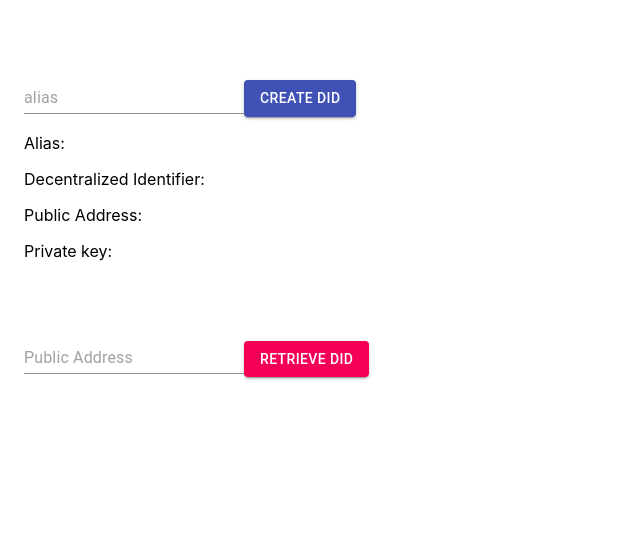
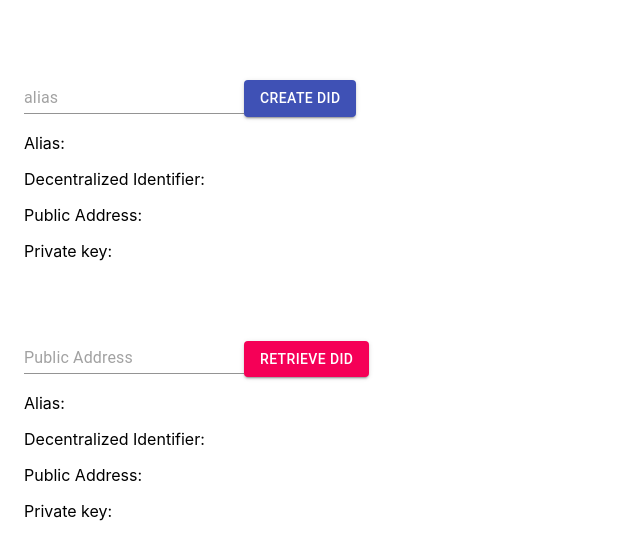
Before and after one commit to kwanxhen/did-mongodb, a React (Create React App) app: page / in a window 1280 px wide. Shown: the top 560 px of the page, without its empty margins (0-640 px from the left). Built offline with nearby package versions, Linux system fonts and the light colour scheme.

Commit message:
working version of create and retrieve functions

```diff
--- a/controllers/didController.js
+++ b/controllers/didController.js
@@ -9,7 +9,7 @@ module.exports = {
   },
   readOne: function (req, res) {
     //req.params gives you the id here
-    console.log("readOne req --- ", req);
+    // console.log("readOne req --- ", req);
     // Did.findById(req.params);
     Did.findOne({ publicAddress: req.params.publicAddress })
       .then((retrievedDid) => res.json(retrievedDid))
--- a/src/components/buttonRetrieveDid/index.js
+++ b/src/components/buttonRetrieveDid/index.js
@@ -7,38 +7,57 @@ import Input from "@material-ui/core/Input";
 import Container from "@material-ui/core/Container";
 
 const ButtonRetrieveDid = () => {
-  const [retrieveAddress, setRetrieveAddress] = useState('');
+  const [retrieveAddress, setRetrieveAddress] = useState("");
+  const [retrievedAlias, setRetrievedAlias] = useState("");
+  const [retrievedDid, setRetrievedDid] = useState("");
+  const [retrievedPublicAddress, setRetrievedPublicAddress] = useState("");
+  const [retrievedPrivateKey, setRetrievedPrivateKey] = useState("");
 
   const identityRetrieve = async (e) => {
     e.preventDefault();
     //call retrieve function
-    const retrievedDid = retrieveDid(retrieveAddress).then(console.log('retrieving done, now display'));
-    console.log("this is retrievedDid, should be null for now", retrievedDid);
-    // const tempDid = retrievedDid[]
-  }
+    const retrievedIdentity = await retrieveDid(retrieveAddress);
+    console.log(retrievedIdentity);
+    setRetrievedAlias(retrievedIdentity.alias);
+    setRetrievedDid(retrievedIdentity.identity);
+    setRetrievedPublicAddress(retrievedIdentity.publicAddress);
+    setRetrievedPrivateKey(retrievedIdentity.privateKey);
+  };
 
   return (
     <React.Fragment>
-      <Container style={{marginTop: "80px" }}>
+      <Container style={{ marginTop: "80px" }}>
         <form onSubmit={identityRetrieve}>
           <Input
             value={retrieveAddress}
-            onChange={(e)=>{
+            onChange={(e) => {
               setRetrieveAddress(e.target.value);
               console.log(e.target.value);
             }}
-            placeholder='Public Address'
-            type='text'
-            name='retrieveAddress'
+            placeholder="Public Address"
+            type="text"
+            name="retrieveAddress"
             required
           />
-          <Button type='submit' variant='contained' color='secondary'>
+          <Button type="submit" variant="contained" color="secondary">
             Retrieve Did
           </Button>
         </form>
+        <div>
+          <p>Alias: {retrievedAlias}</p>
+        </div>
+        <div>
+          <p>Decentralized Identifier: {retrievedDid}</p>
+        </div>
+        <div>
+          <p>Public Address: {retrievedPublicAddress}</p>
+        </div>
+        <div>
+          <p>Private key: {retrievedPrivateKey}</p>
+        </div>
       </Container>
     </React.Fragment>
-  )
-}
+  );
+};
 
 export default ButtonRetrieveDid;
--- a/src/createDid.js
+++ b/src/createDid.js
@@ -19,6 +19,7 @@ const createDid = (alias) => {
     })
     .then((response) => {
       console.log("did is created and uploaded onto database");
+      console.log(response.data);
     })
     .catch((error) => {
       console.log(error);
--- a/src/retrieveDid.js
+++ b/src/retrieveDid.js
@@ -2,14 +2,16 @@ import axios from "axios";
 import EthrDID from "ethr-did";
 
 const retrieveDid = (retrieveAddress) => {
-  axios
-    .get("http://localhost:5000/did/" + retrieveAddress)
-    .then((response) => {
-      console.log("retrieve successfully");
-    })
-    .catch((error) => {
-      console.log("error in retrieving DID");
-    });
+  //this axios.get will return retrievedDid data json object
+  //to access alias -> response.data.alias
+  //to access identity -> response.data.identity
+  //.... publicAddress
+  //.... privateKey
+
+  return axios.get(
+    "http://localhost:5000/did/" + retrieveAddress
+  ).then(response => response.data)
+
 };
 
-export default retrieveDid
+export default retrieveDid;
```
